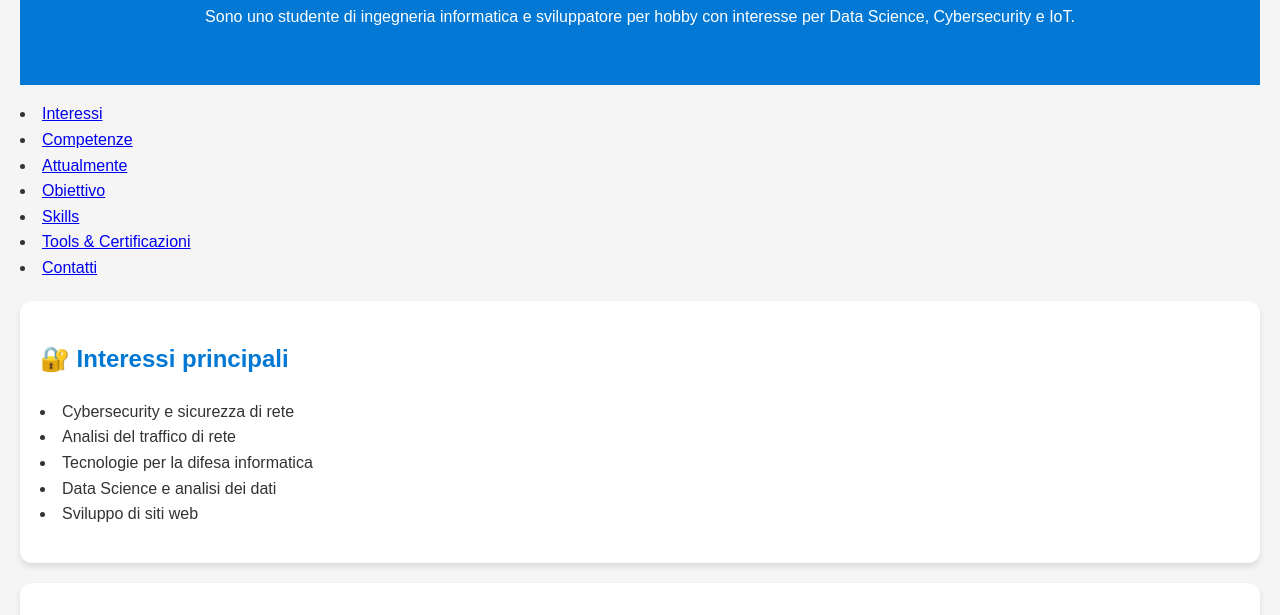
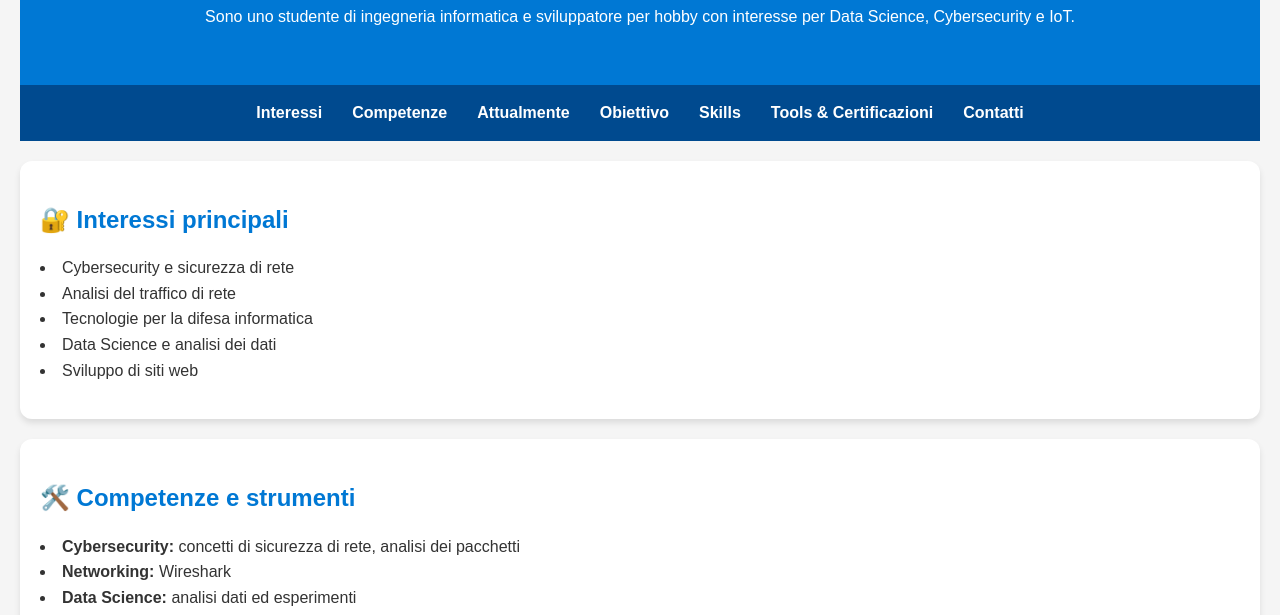
Before and after one commit to Totomovic/Totomovic.github.io, a plain HTML site: page index.html in a window 1280 px wide. Shown: the part 143-758 px from the top of the page. Drawn offline with Linux system fonts and the light colour scheme.

Commit message:
Update style.css

```diff
--- a/style.css
+++ b/style.css
@@ -9,7 +9,7 @@ body {
 
 header {
   text-align: center;
-  padding: 40px 0;
+  padding: 40px 20px;
   background-color: #0078d4;
   color: white;
 }
@@ -17,6 +17,34 @@ header {
 header h1 {
   margin-bottom: 10px;
   font-size: 2.5em;
+}
+
+nav {
+  background-color: #004a8f;
+  padding: 10px 20px;
+}
+
+nav ul {
+  display: flex;
+  justify-content: center;
+  flex-wrap: wrap;
+  list-style: none;
+  padding: 0;
+  margin: 0;
+}
+
+nav ul li {
+  margin: 5px 15px;
+}
+
+nav ul li a {
+  color: white;
+  text-decoration: none;
+  font-weight: bold;
+}
+
+nav ul li a:hover {
+  text-decoration: underline;
 }
 
 section {
@@ -29,6 +57,12 @@ section {
 
 h2 {
   color: #0078d4;
+  margin-bottom: 15px;
+}
+
+h3 {
+  color: #00509e;
+  margin-top: 15px;
 }
 
 ul {
@@ -58,4 +92,5 @@ th {
 
 .badges img {
   margin: 5px 5px 5px 0;
+  height: 30px;
 }
```
